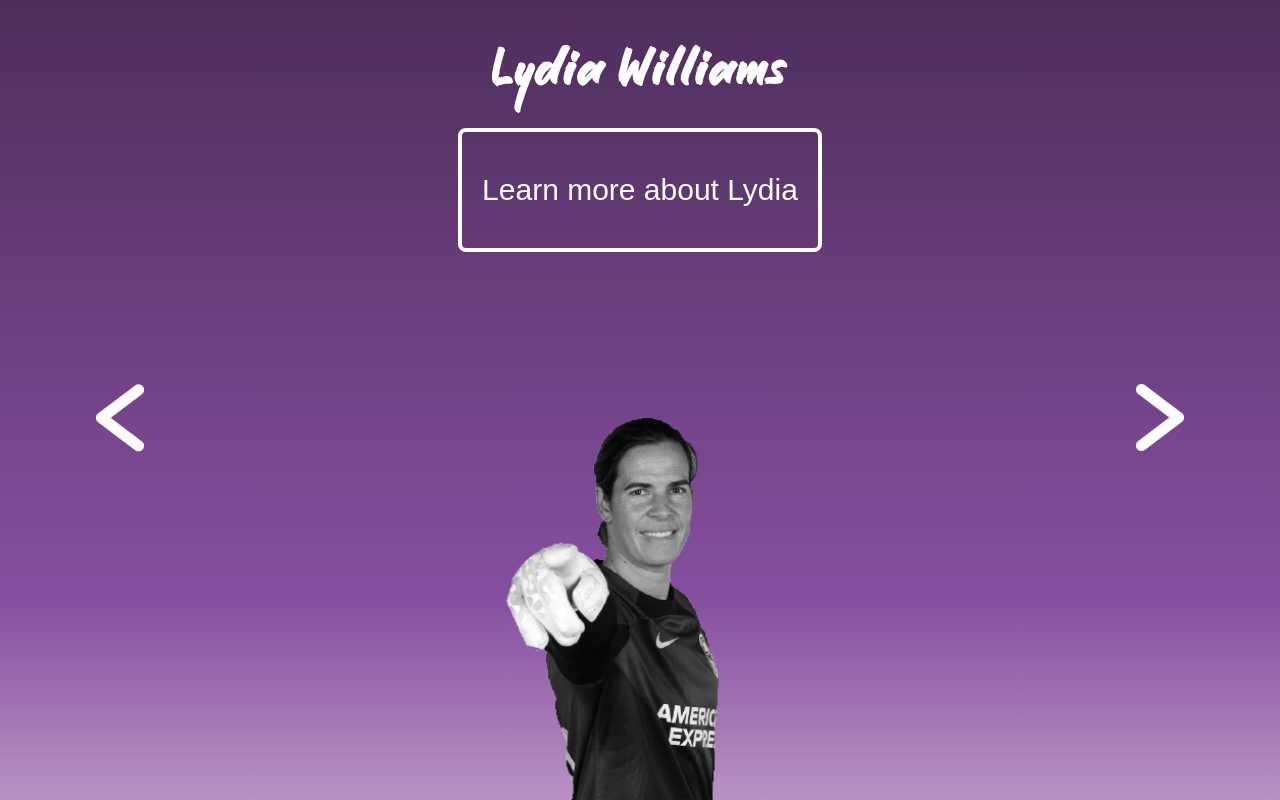
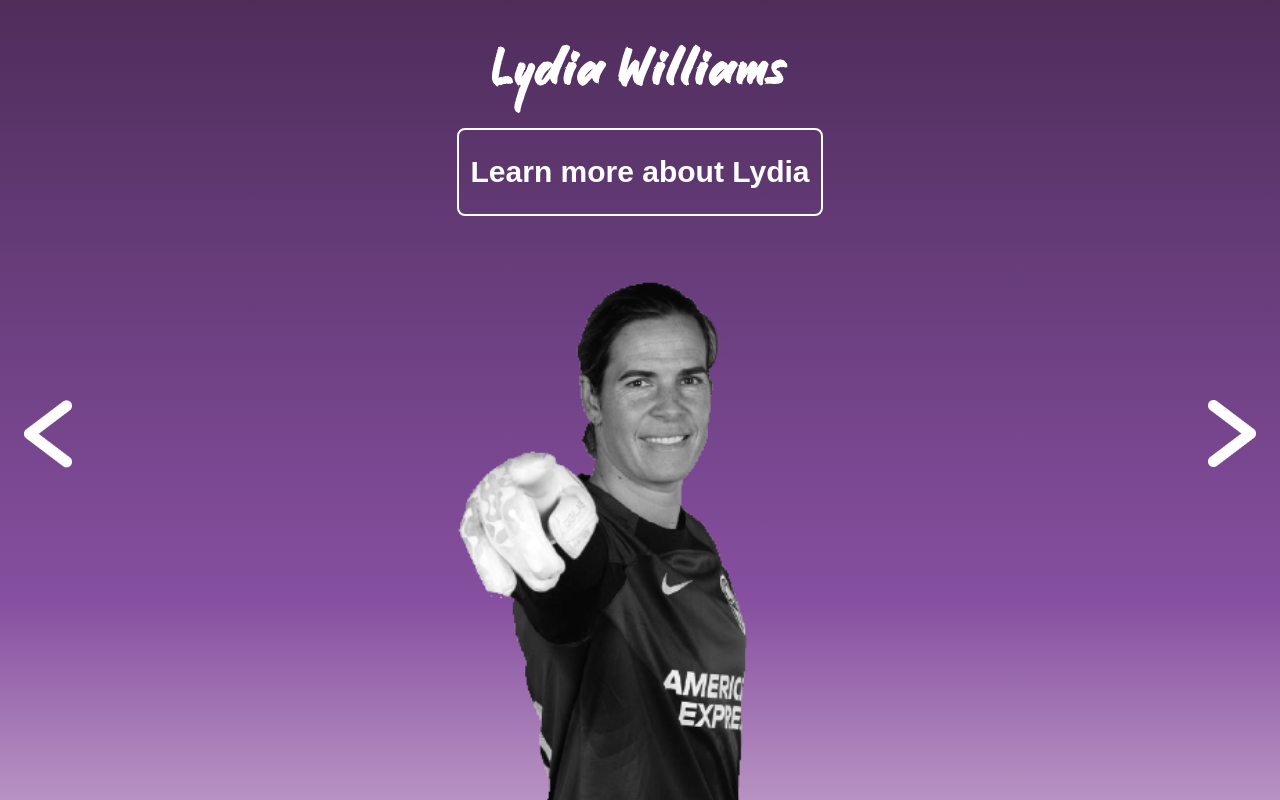
Before and after one commit to ClaireMcA/play_on_digital, a Next.js app: page /profiles in a window 1280 px wide. Built offline with nearby package versions, Linux system fonts and the light colour scheme.

Commit message:
Touch enabled and fixed over scrolling

```diff
--- a/app/profiles/Display.tsx
+++ b/app/profiles/Display.tsx
@@ -1,7 +1,6 @@
 'use client';
 
 import React, { FC } from 'react';
-import image from '/public/images/profiles/LydiaBlack.png';
 
 interface Props {
     imgName: string,
@@ -18,10 +17,10 @@ function Display (props:Props) {
 
     return (
         <>
-            <div id={props.currentSlide}>
+            <div id={props.currentSlide} className='snap-center snap-always flex flex-row'>
                     <div className="relative w-screen h-screen overflow-hidden">
-                    <a href={props.prevSlide}><img src="/images/arrow.png" className="absolute mt-96 ml-24 w-12 h-auto rotate-180"/></a>
-                    <a href={props.nextSlide}><img src="/images/arrow.png" className="absolute mt-96 mr-24 w-12 h-auto right-0"/></a>
+                        <a href={props.prevSlide}><img src="/images/arrow.png" className="absolute top-1/2 left-6 w-12 z-10 h-auto rotate-180"/></a>
+                        <a href={props.nextSlide}><img src="/images/arrow.png" className="absolute top-1/2 right-6 w-12 z-10 h-auto"/></a>
 
 
                         {/* <div className=" hiderLeft animateTest">
@@ -37,11 +36,11 @@ function Display (props:Props) {
 
                         <h1 className="font-serif tracking-wider font-bold mt-12 text-5xl text-white">{props.title}</h1>
 
-                        <button className="font-sans relative text-white border-white rounded-lg border-solid border-4 px-5 py-10 text-center cursor-pointer transition-all hover:bg-white hover:text-purple mt-8 text-3xl">Learn more about {props.firstName}</button>
+                        <button className="font-sans font-extrabold relative text-white border-white rounded-lg border-solid border-2 px-3 py-6 text-center cursor-pointer transition-all hover:bg-white hover:text-purple mt-8 text-3xl">Learn more about {props.firstName}</button>
 
-                        <div className="w-screen h-96 bottom-0 mx-auto bg-contain absolute bg-no-repeat bg-bottom grayscale" style={{ backgroundImage: `url(/images/profiles/${props.imgName}.png)` }}/>
+                        <div className="w-screen z-0 h-[70vh] md:h-[65vh] bottom-0 mx-auto bg-contain absolute bg-no-repeat bg-bottom grayscale" style={{ backgroundImage: `url(/images/profiles/${props.imgName}.png)` }}/>
                     </div>
-                </div>
+            </div>
         </>
     )
 }
--- a/app/profiles/Selector.tsx
+++ b/app/profiles/Selector.tsx
@@ -10,7 +10,7 @@ interface Props {
 export default function Selector(props:Props) {
 
     return (
-        <div className="#Slider text-center items-center h-screen w-screen mx-auto">
+        <div className="flex text-center items-center h-screen w-screen mx-auto">
         <Display
             imgName = {"LydiaBlack"}
             currentSlide={"Slide1"}
--- a/app/profiles/page.tsx
+++ b/app/profiles/page.tsx
@@ -2,14 +2,10 @@
 
 import Selector from './Selector'
 
-
-
-
-
 export default function PlayerProfiles() {
 
   return (
-    <main className="bg-bgPurple items-center h-screen w-screen overflow-hidden">
+    <main className="bg-bgPurple h-screen w-screen snap-mandatory snap-x overflow-y-hidden">
       <Selector/>
 
     </main>
```
